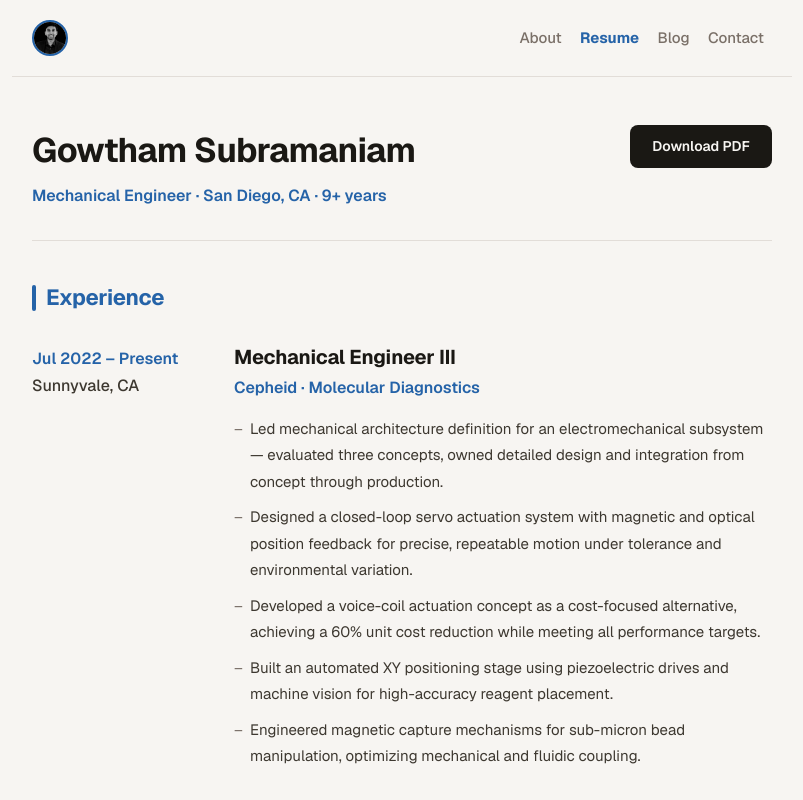
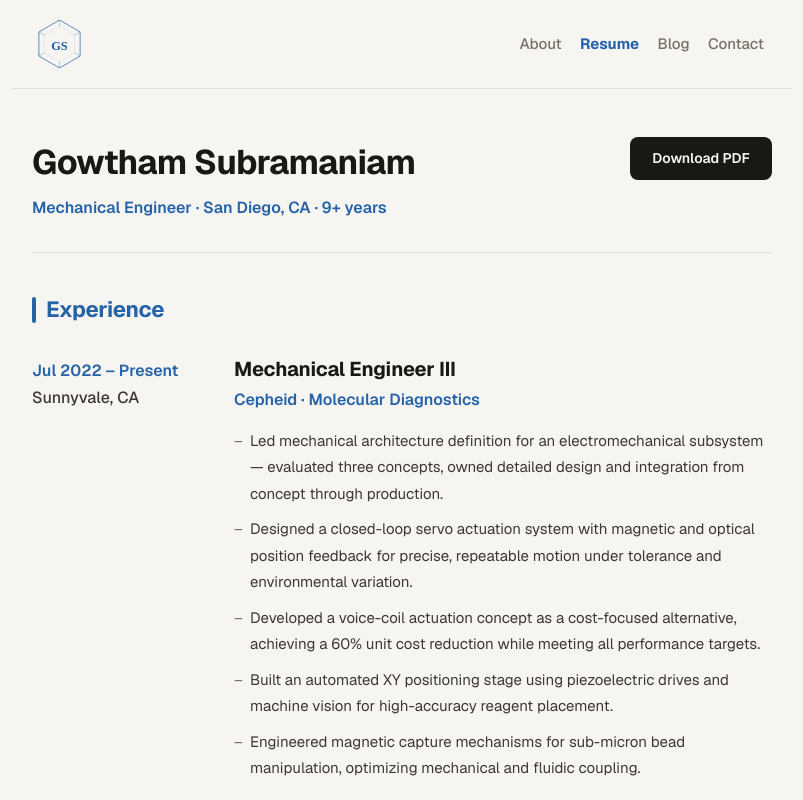
Before and after one commit to gowtham-subramaniam/my-portfolio, a Next.js app: page /resume in a window 1280 px wide. Shown: the top 800 px of the page, without its empty margins (238-1041 px from the left). Built offline with nearby package versions, Linux system fonts and the light colour scheme.

Commit message:
changed logo.

```diff
--- a/app/contact/page.tsx
+++ b/app/contact/page.tsx
@@ -59,17 +59,13 @@ export default function Contact() {
 
       {/* Nav */}
       <nav style={{ display: "flex", justifyContent: "space-between", alignItems: "center", padding: "1.25rem 1.25rem", borderBottom: "1px solid var(--border)", position: "sticky", top: 0, background: "var(--background)", zIndex: 10, margin: "0 -1.25rem" }}>
-        <Link href="/" style={{
-          borderRadius: "50%", width: 36, height: 36, flexShrink: 0,
-          display: "block", overflow: "hidden",
-          border: "2px solid var(--accent)", textDecoration: "none",
-        }}>
-          <img
-            src="/photo.jpeg"
-            alt="Gowtham Subramaniam"
-            style={{ width: "100%", height: "100%", objectFit: "cover", display: "block" }}
-          />
-        </Link>
+        <Link href="/" style={{ textDecoration: "none", flexShrink: 0 }}>
+  <img
+    src="/Logo.svg"
+    alt="Gowtham Subramaniam"
+    style={{ height: 48, width: "auto", display: "block" }}
+  />
+</Link>
         <div style={{ display: "flex", gap: "0.15rem" }}>
           {[["About", "/"], ["Resume", "/resume"], ["Blog", "/blog"], ["Contact", "/contact"]].map(([label, href]) => (
             <Link key={label} href={href} style={{
--- a/app/page.tsx
+++ b/app/page.tsx
@@ -13,17 +13,13 @@ export default function Home() {
 
       {/* Nav */}
       <nav style={{ display: "flex", justifyContent: "space-between", alignItems: "center", padding: "1.25rem 1.25rem", borderBottom: "1px solid var(--border)", position: "sticky", top: 0, background: "var(--background)", zIndex: 10, margin: "0 -1.25rem" }}>
-        <Link href="/" style={{
-          borderRadius: "50%", width: 36, height: 36, flexShrink: 0,
-          display: "block", overflow: "hidden",
-          border: "2px solid var(--accent)", textDecoration: "none",
-        }}>
-          <img
-            src="/photo.jpeg"
-            alt="Gowtham Subramaniam"
-            style={{ width: "100%", height: "100%", objectFit: "cover", display: "block" }}
-          />
-        </Link>
+        <Link href="/" style={{ textDecoration: "none", flexShrink: 0 }}>
+  <img
+    src="/Logo.svg"
+    alt="Gowtham Subramaniam"
+    style={{ height: 48, width: "auto", display: "block" }}
+  />
+</Link>
         <div style={{ display: "flex", gap: "0.15rem" }}>
           {[["About", "/"], ["Resume", "/resume"], ["Blog", "/blog"], ["Contact", "/contact"]].map(([label, href]) => (
             <Link key={label} href={href} style={{
--- a/app/resume/page.tsx
+++ b/app/resume/page.tsx
@@ -13,17 +13,13 @@ export default function Resume() {
 
       {/* Nav */}
       <nav style={{ display: "flex", justifyContent: "space-between", alignItems: "center", padding: "1.25rem 1.25rem", borderBottom: "1px solid var(--border)", position: "sticky", top: 0, background: "var(--background)", zIndex: 10, margin: "0 -1.25rem" }}>
-        <Link href="/" style={{
-          borderRadius: "50%", width: 36, height: 36, flexShrink: 0,
-          display: "block", overflow: "hidden",
-          border: "2px solid var(--accent)", textDecoration: "none",
-        }}>
-          <img
-            src="/photo.jpeg"
-            alt="Gowtham Subramaniam"
-            style={{ width: "100%", height: "100%", objectFit: "cover", display: "block" }}
-          />
-        </Link>
+        <Link href="/" style={{ textDecoration: "none", flexShrink: 0 }}>
+  <img
+    src="/Logo.svg"
+    alt="Gowtham Subramaniam"
+    style={{ height: 48, width: "auto", display: "block" }}
+  />
+</Link>
         <div style={{ display: "flex", gap: "0.15rem" }}>
           {[["About", "/"], ["Resume", "/resume"], ["Blog", "/blog"], ["Contact", "/contact"]].map(([label, href]) => (
             <Link key={label} href={href} style={{
--- a/components/blog/BlogNav.tsx
+++ b/components/blog/BlogNav.tsx
@@ -8,8 +8,16 @@ export default function BlogNav() {
 
   return (
     <nav style={{ borderBottom: "1px solid var(--border)", marginBottom: "2rem", paddingBottom: "1rem", display: "flex", justifyContent: "space-between", alignItems: "center" }}>
-      <Link href="/" style={{ fontSize: 14, color: "var(--subtle)", textDecoration: "none", fontWeight: 500 }}>← Back to portfolio</Link>
-      <Link href="/blog" style={{ fontSize: 14, color: pathname === "/blog" ? "var(--accent)" : "var(--subtle)", textDecoration: "none", fontWeight: 500 }}>Blog</Link>
+      <Link href="/" style={{ textDecoration: "none", flexShrink: 0 }}>
+        <img src="/Logo.svg" alt="Gowtham Subramaniam" style={{ height: 48, width: "auto", display: "block" }} />
+      </Link>
+      <div style={{ display: "flex", gap: "1.5rem" }}>
+        {[["About", "/"], ["Resume", "/resume"], ["Blog", "/blog"], ["Contact", "/contact"]].map(([label, href]) => (
+          <Link key={href} href={href} style={{ fontSize: 14, fontWeight: pathname === href ? 700 : 500, color: pathname === href ? "var(--accent)" : "var(--subtle)", textDecoration: "none" }}>
+            {label}
+          </Link>
+        ))}
+      </div>
     </nav>
   );
 }
```
Also changed, not shown: public/Logo.png (added), public/Logo.svg (added).
